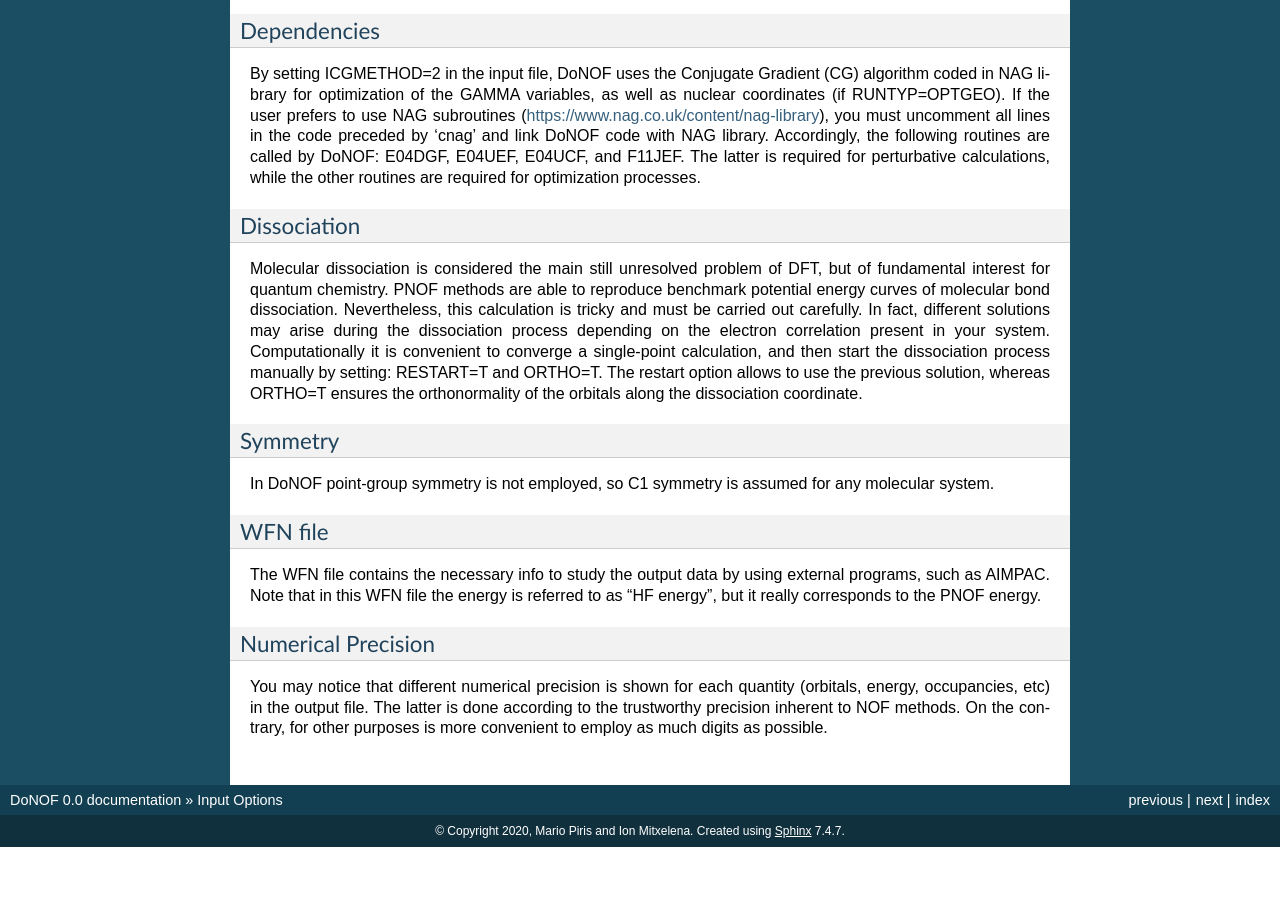
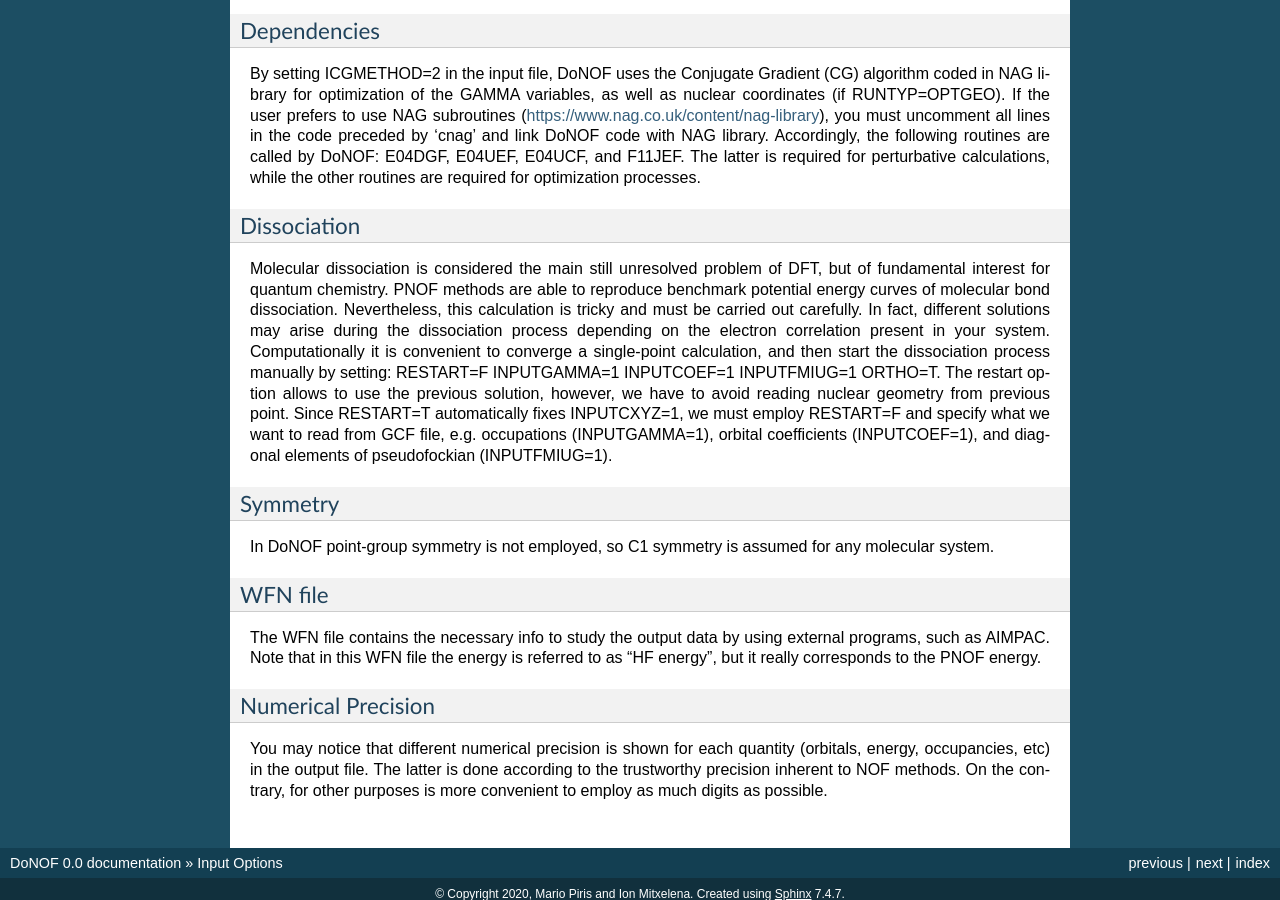
Before and after one commit to DoNOF/DoNOF-Documentation, a Sphinx documentation site: the page built from docs/input.rst, in a window 1280 px wide and 900 px high, scrolled down 9411 px. Built offline with Sphinx 7.4.7, drawn with Linux system fonts in a browser that asks for light colours; before the commit the page ends 10258 px from its top, so only the background shows below that.

Commit message:
INPUTCXYZ=0 in dissociations

```diff
--- a/docs/input.rst
+++ b/docs/input.rst
@@ -472,7 +472,7 @@
 Dissociation
 ^^^^^^^^^^^^
 
-Molecular dissociation is considered the main still unresolved problem of DFT, but of fundamental interest for quantum chemistry. PNOF methods are able to reproduce benchmark potential energy curves of molecular bond dissociation. Nevertheless, this calculation is tricky and must be carried out carefully. In fact, different solutions may arise during the dissociation process depending on the electron correlation present in your system. Computationally it is convenient to converge a single-point calculation, and then start the dissociation process manually by setting: RESTART=T and ORTHO=T. The restart option allows to use the previous solution, whereas ORTHO=T ensures the orthonormality of the orbitals along the dissociation coordinate.
+Molecular dissociation is considered the main still unresolved problem of DFT, but of fundamental interest for quantum chemistry. PNOF methods are able to reproduce benchmark potential energy curves of molecular bond dissociation. Nevertheless, this calculation is tricky and must be carried out carefully. In fact, different solutions may arise during the dissociation process depending on the electron correlation present in your system. Computationally it is convenient to converge a single-point calculation, and then start the dissociation process manually by setting: RESTART=F INPUTGAMMA=1 INPUTCOEF=1 INPUTFMIUG=1 ORTHO=T. The restart option allows to use the previous solution, however, we have to avoid reading nuclear geometry from previous point. Since RESTART=T automatically fixes INPUTCXYZ=1, we must employ RESTART=F and specify what we want to read from GCF file, e.g. occupations (INPUTGAMMA=1), orbital coefficients (INPUTCOEF=1), and diagonal elements of pseudofockian (INPUTFMIUG=1).
 
 Symmetry
 ^^^^^^^^
```
